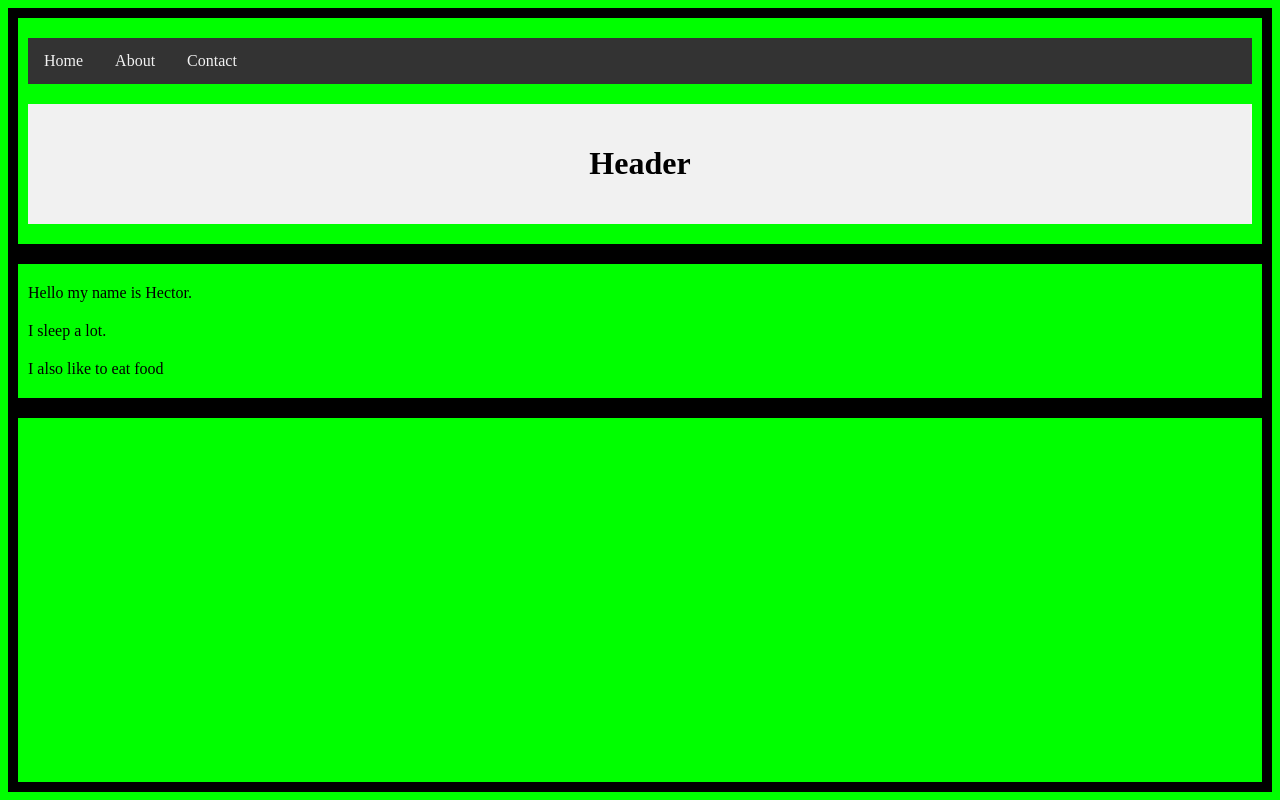
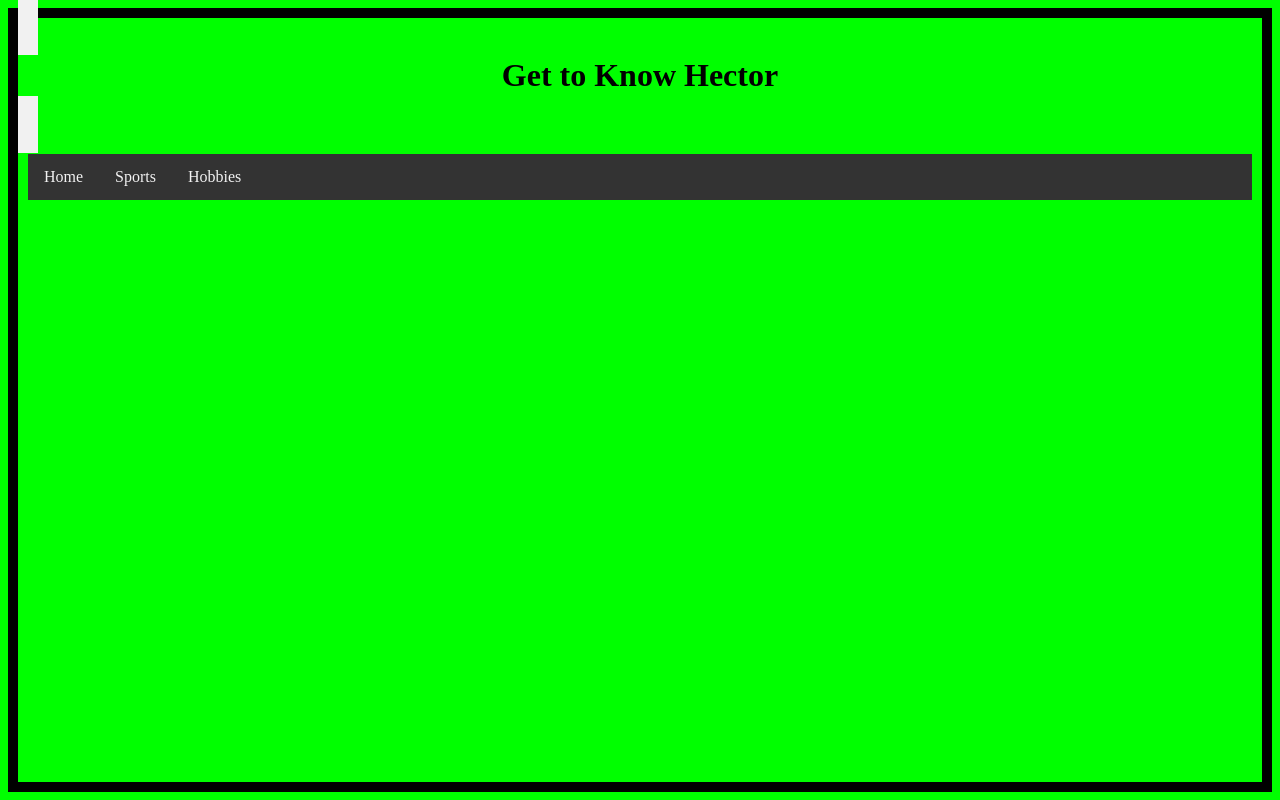
Before and after one commit to hectorvarela2002/Second_Website_CSS, a plain HTML site: page index.html in a window 1280 px wide. Drawn offline with Linux system fonts and the light colour scheme.

Commit message:
Update index.html

```diff
--- a/index.html
+++ b/index.html
@@ -1,19 +1,18 @@
 <html>
 	<head>
 	<link href="style.css" rel="stylesheet" type"text/css" />
+	<title>The Life of Hector</title>
 	</head>
 
+	<div1 class="header">
+		<h1>Get to Know Hector</h1>
+	</div1>
+
 	<body>
-	<div class="topnav">
+	<div class="topnav a">
 		<a href="#">Home</a>
-		<a href="#">About</a>
-		<a href="#">Contact</a>
+		<a href="#">Sports</a>
+		<a href="#">Hobbies</a>
 	</div>
-	<div class="header">
-		<h1>Header</h1>
-	</div>
-	<p> <div>Hello my name is Hector.</div> <div> I sleep a lot.</div> <div> I also like to eat food</div></p>
-	</body>
-
 
 </html>
```
